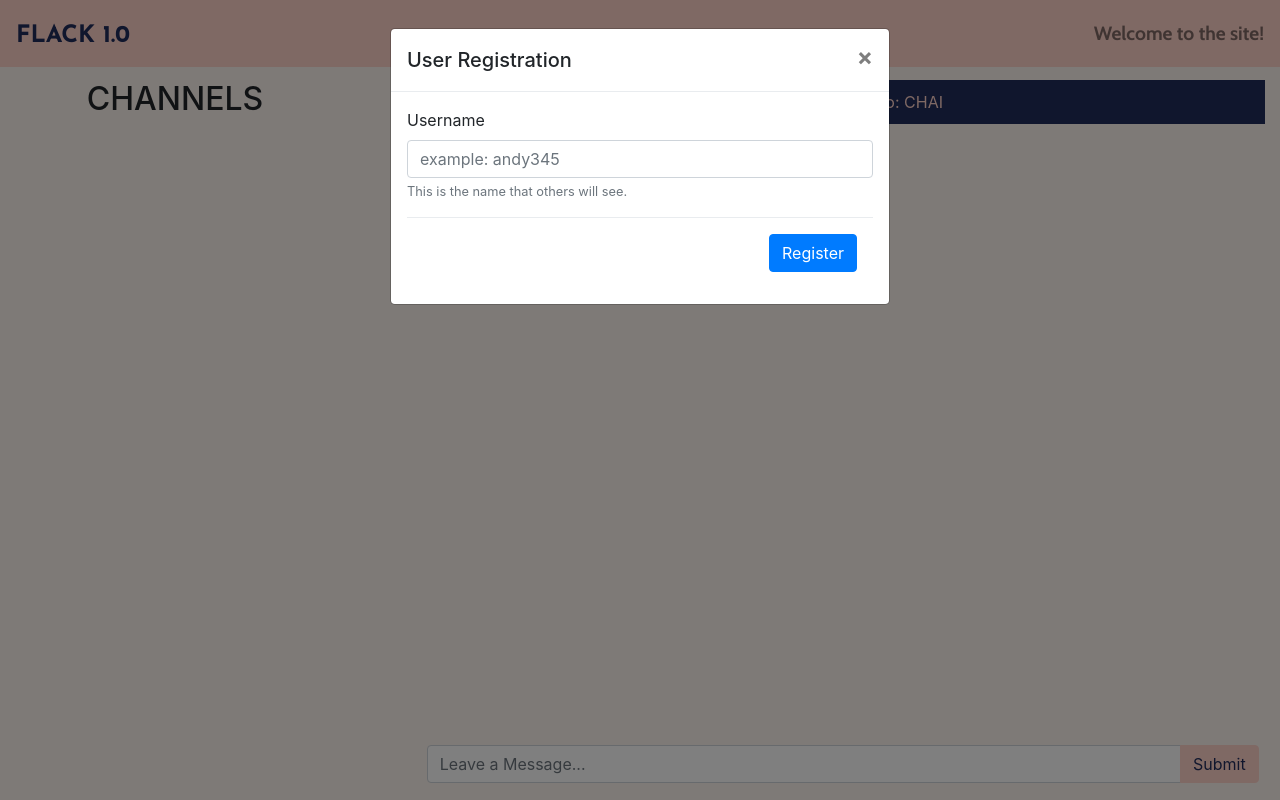
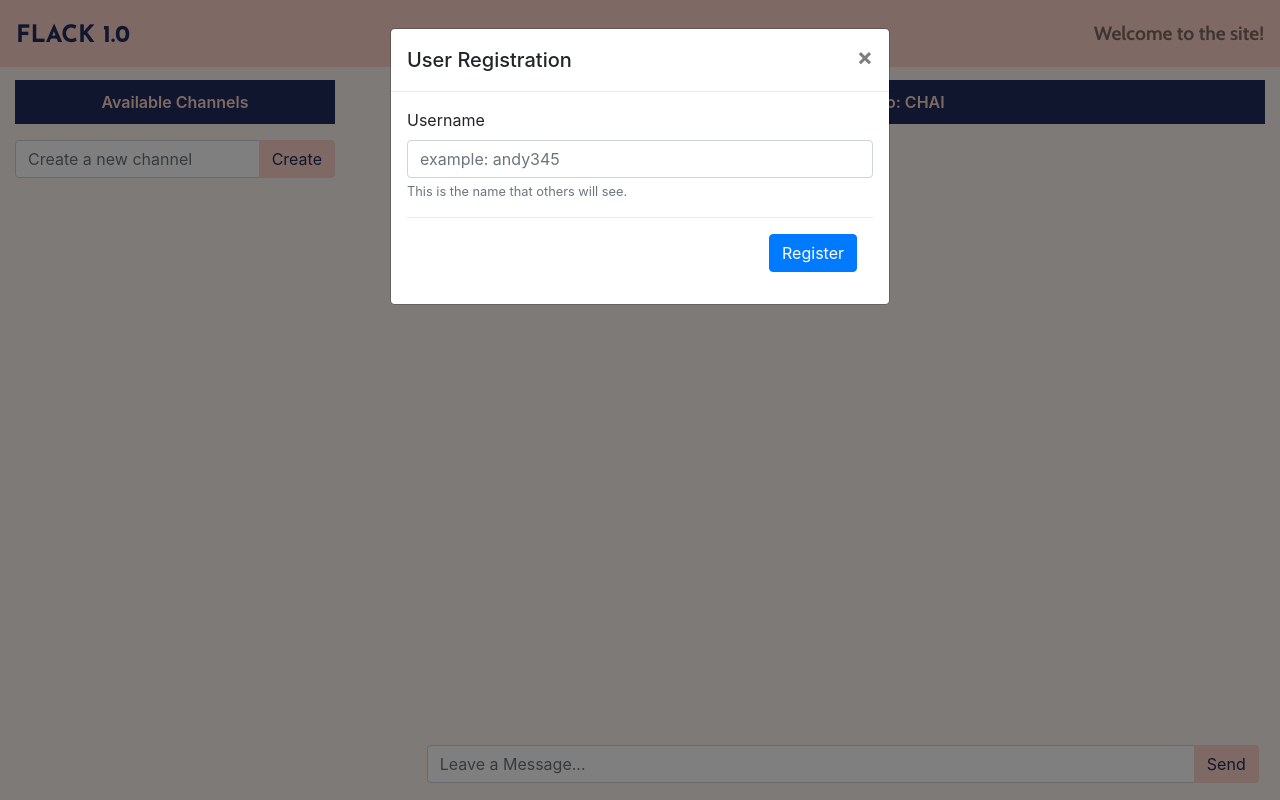
Before and after one commit to chaixinzhe2000/Flack, a Flask app: page / in a window 1280 px wide. Run offline with Flask 2, Linux system fonts and the light colour scheme; some libraries are stand-ins or nearby versions; some web fonts are replaced.

Commit message:
incomplete, retrieval is not working

```diff
--- a/application.py
+++ b/application.py
@@ -1,15 +1,21 @@
 import os
 
 from flask import Flask, jsonify, render_template, request
-from flask_socketio import SocketIO, emit
+from flask_socketio import SocketIO, emit, send
+from flask_socketio import join_room, leave_room
+import sys
+
 
 app = Flask(__name__)
 app.config["SECRET_KEY"] = os.getenv("SECRET_KEY")
 socketio = SocketIO(app)
 
+channels,messages = {}, {}
+
 
 @app.route("/")
 def index():
+	print("hello")
 	return render_template("index.html")
 
 
@@ -18,5 +24,45 @@ def send_msg(data):
 	user = data['user']
 	time = data['time']
 	message = data['message']
-	print(user)
-	emit("incoming-message", {'user': user, 'time': time, 'message': message}, broadcast=True)
+	channel = data['channel']
+	message_array = []
+	message_array.append(message)
+	channels[channel] = message_array
+	emit("incoming-message", {'user': user,
+							  'time': time, 'message': message}, room=channel)
+
+
+@socketio.on("create-channel")
+def create_channel(data):
+	name = data['channel-name']
+	if name in channels:
+		name = 'rejected'
+	else:
+		channels[name] = True
+	submitter = data['submitter']
+	emit("incoming-channel-name", {'name': name,
+								   'submitter': submitter}, broadcast=True)
+
+
+@socketio.on('join')
+def on_join(data):
+	username = data['username']
+	room = data['room']
+	join_room(room)
+	message = str(username) + ' has entered the room.'
+	emit("incoming-user", {'message': message, 'username': username}, room=room)
+
+
+@socketio.on('leave')
+def on_leave(data):
+	username = data['username']
+	room = data['room']
+	leave_room(room)
+	message = str(username) + ' has left the room.'
+	emit("outgoing-user", {'message': message}, room=room)
+
+@socketio.on('retrieve-history')
+def retrieve(data):
+	room = data['room']
+	prev_msg = channels[room]
+	emit("chat-history", {'prev-message': prev_msg}, room=room)
--- a/requirements.txt
+++ b/requirements.txt
@@ -3,3 +3,4 @@ Flask-SocketIO
 flask-login
 jquery
 turbogears
+gunicorn
--- a/static/js/index.js
+++ b/static/js/index.js
@@ -10,8 +10,14 @@ document.addEventListener('DOMContentLoaded', () => {
 			document.querySelector('#greetings').innerHTML = `Welcome to the chat, ${username}`;
 		}
 	} else {
+		// change the greeting text on the right upper corner
 		const username = localStorage.getItem('username')
 		document.querySelector('#greetings').innerHTML = `Welcome to the chat, ${username}`;
+
+		// setting up current channel name
+		var currChannel = undefined;
+
+		// to control the message button
 		document.querySelector('#send').disabled = true;
 		document.querySelector('#messages').onkeyup = () => {
 			if (document.querySelector('#messages').value.length > 0)
@@ -20,21 +26,50 @@ document.addEventListener('DOMContentLoaded', () => {
 				document.querySelector('#send').disabled = true;
 		};
 
+		// to control the channel creation button
+		document.querySelector('#create-channel').disabled = true;
+		document.querySelector('#channel-name').onkeyup = () => {
+			if (document.querySelector('#channel-name').value.length > 0)
+				document.querySelector('#create-channel').disabled = false;
+			else
+				document.querySelector('#create-channel').disabled = true;
+		};
+
+		// implementing submission with 'Enter' key
 		var input = document.getElementById("messages");
 		// Execute a function when the user releases a key on the keyboard
 		input.addEventListener("keyup", function (event) {
-			console.log("hello")
-			// Number 13 is the "Enter" key on the keyboard
 			if (event.keyCode === 13) {
-				// Cancel the default action, if needed
 				event.preventDefault();
-				// Trigger the button element with a click
 				document.getElementById("send").click();
 			}
 		});
 
+		// connecting to socket.io
 		var socket = io.connect(location.protocol + '//' + document.domain + ':' + location.port);
+
 		socket.on('connect', () => {
+			// automatically join room 'public'
+			socket.emit('join', { 'username': username, 'room': 'public' });
+			currChannel = 'public'
+			// setting up the channel banner
+			document.querySelector('#current-channel-banner').innerHTML = `You are connected to: ${currChannel}`;
+
+			document.querySelector('#create-channel').onclick = () => {
+				var channelName = document.querySelector('#channel-name').value;
+				socket.emit('create-channel', { 'channel-name': channelName, 'submitter': username });
+				// join-leave module
+				socket.emit('leave', { 'username': username, 'room': currChannel });
+				currChannel = channelName;
+				socket.emit('join', { 'username': username, 'room': currChannel });
+				document.querySelector('#message-wrapper').innerHTML = ""
+				document.querySelector('#current-channel-banner').innerHTML = `You are connected to: ${currChannel}`;
+				// routine procedure for button
+				document.querySelector('#channel-name').value = '';
+
+				document.querySelector('#create-channel').disabled = true;
+			}
+
 			document.querySelector('#send').onclick = () => {
 				var messageValue = document.querySelector('#messages').value;
 				// setting up message time
@@ -53,14 +88,13 @@ document.addEventListener('DOMContentLoaded', () => {
 				h = checkTime(h);
 				minute = checkTime(minute);
 				var msgTime = d.concat(" ", m, " ", h, ":", minute);
-				socket.emit('submit-message', { 'user': username, 'time': msgTime, 'message': messageValue });
-				console.log(msgTime)
+				socket.emit('submit-message', { 'user': username, 'time': msgTime, 'message': messageValue, 'channel': currChannel });
 				document.querySelector('#messages').value = '';
 				document.querySelector('#send').disabled = true;
-				return false;
 			}
 		})
 
+		// receiving emitted messages
 		socket.on('incoming-message', data => {
 			var msgBubble = document.createElement('div');
 			if (data.user === username) {
@@ -74,7 +108,55 @@ document.addEventListener('DOMContentLoaded', () => {
 			<span class="msg-time"> ${data.time} </span> </br>
 			<span class="msg-value"> ${data.message}</span> </div>`
 			document.querySelector('#message-wrapper').append(msgBubble);
+		})
 
-		});
+		// receiving emitted channel names
+		socket.on('incoming-channel-name', data => {
+			var channel_button = document.createElement('div');
+			if (data.name !== 'rejected') {
+				channel_button.className = "channel-button"
+				channel_button.innerHTML =
+					`<button type="button" data-name="${data.name}" class="btn btn-secondary btn-lg btn-block">${data.name}</button>`
+				document.querySelector('#channel-list').append(channel_button);
+				channel_button.addEventListener('click', () => {
+					var channelName = data.name;
+					// leave/join module
+					socket.emit('leave', { 'username': username, 'room': currChannel });
+					currChannel = channelName;
+					socket.emit('join', { 'username': username, 'room': currChannel });
+					document.querySelector('#message-wrapper').innerHTML = ""
+					socket.emit('retrieve-history', { 'room': currChannel });
+                    // receiving emitted messages
+                    socket.on('chat-history', data => {
+						/////////////change it here//////////////
+						console.log("retrieve message")
+                        var msgBubble = document.createElement('div');
+                        if (data.user === username) {
+                            msgBubble.className = "message-bubble-right"
+                        } else {
+                            msgBubble.className = "message-bubble-left"
+                        }
+                        msgBubble.innerHTML = `
+                        <div class="msg-text">
+                        <span class="msg-username"> ${data.user} </span>
+                        <span class="msg-time"> ${data.time} </span> </br>
+                        <span class="msg-value"> ${data.message}</span> </div>`
+                        document.querySelector('#message-wrapper').append(msgBubble);
+                    })
+					document.querySelector('#current-channel-banner').innerHTML = `You are connected to: ${currChannel}`;
+				})
+			}
+		})
+
+		// receiving emitted messages
+		socket.on('incoming-user', data => {
+			if (!localStorage.getItem(data.username) || localStorage.getItem(data.username) !== data.message) {
+				var joinMsg = document.createElement('div');
+				joinMsg.innerHTML = `
+				<p class="new-user-text">${data.message}</p>`
+				document.querySelector('#message-wrapper').append(joinMsg);
+				localStorage.setItem(`${data.username}`, `${data.message}`);
+			}
+		})
 	}
 })
--- a/static/style/style.css
+++ b/static/style/style.css
@@ -85,7 +85,7 @@ ul {
 }
 
 .message-bubble-right {
-  margin-left: 50%;
+  margin-left: 70%;
   margin-bottom: 13px;
   float: right;
   width: fit-content;
@@ -95,7 +95,7 @@ ul {
 }
 
 .message-bubble-left {
-  margin-right: 50%;
+  margin-right: 70%;
   margin-bottom: 13px;
   float: left;
   width: fit-content;
@@ -111,7 +111,7 @@ ul {
 .msg-username {
   float: left;
   font-weight: 600;
-  font-size: 16px;
+  font-size: 15px;
 }
 
 .msg-time {
@@ -128,12 +128,48 @@ ul {
   line-height: 0;
 }
 
+#current-channel-banner {
+  background-color: #202d5a;
+  color: #ffd2c9;
+  text-align: center;
+  padding-top: 10px;
+  padding-bottom: 10px;
+  font-weight: 600;
+}
+
 #channel-banner {
   background-color: #202d5a;
   color: #ffd2c9;
   text-align: center;
   padding-top: 10px;
   padding-bottom: 10px;
+  font-weight: 600;
+}
+
+.btn-secondary {
+  margin-top: 20px;
+  margin-bottom: -10px;
+  color: #ffd2c9;
+  background-color: #202d5a;
+  border-radius: 0px;
+  font-size: 14px;
+  border-radius: 5px;
+}
+
+.btn-secondary:hover {
+  color: #202d5a;
+  background-color: #ffd2c9;
+  border-color: #ffd2c9;
+}
+
+.new-user-text {
+  margin-top: 10px;
+  margin-bottom: 10px;
+  font-family: "Roboto Slab", serif;
+  font-weight: 500;
+  text-align: center;
+  padding-left: 30%;
+  padding-right: 30%;
 }
 
 /*# sourceMappingURL=style.css.map */
--- a/static/style/style.scss
+++ b/static/style/style.scss
@@ -23,6 +23,7 @@ body {
 	font-weight: 800;
 	font-size: 1.2rem;
 }
+
 #info-container {
 	position: fixed;
 	top: 10;
@@ -87,7 +88,7 @@ ul {
 }
 
 .message-bubble-right {
-	margin-left: 50%;
+	margin-left: 70%;
 	margin-bottom: 13px;
 	float: right;
 	width: fit-content;
@@ -97,7 +98,7 @@ ul {
 }
 
 .message-bubble-left {
-	margin-right: 50%;
+	margin-right: 70%;
 	margin-bottom: 13px;
 	float: left;
 	width: fit-content;
@@ -113,7 +114,7 @@ ul {
 .msg-username {
 	float: left;
 	font-weight: 600;
-	font-size: 16px;
+	font-size: 15px;
 }
 
 .msg-time {
@@ -130,10 +131,46 @@ ul {
 	line-height: 0;
 }
 
+#current-channel-banner {
+	background-color: $blue;
+	color: $pink;
+	text-align: center;
+	padding-top: 10px;
+	padding-bottom: 10px;
+	font-weight: 600;
+}
+
 #channel-banner {
 	background-color: $blue;
 	color: $pink;
 	text-align: center;
 	padding-top: 10px;
 	padding-bottom: 10px;
+	font-weight: 600;
 }
+
+.btn-secondary {
+	margin-top: 20px;
+	margin-bottom: -10px;
+    color: $pink;
+	background-color:$blue;
+	border-radius: 0px;
+	font-size: 14px;
+	border-radius: 5px;
+}
+
+.btn-secondary:hover {
+	color: $blue;
+	background-color: $pink;
+	border-color: $pink;
+}
+
+.new-user-text {
+	margin-top: 10px;
+	margin-bottom: 10px;
+	font-family: "Roboto Slab", serif;
+	font-weight: 500;
+	text-align: center;
+	padding-left: 30%;
+	padding-right: 30%;
+}
--- a/templates/index.html
+++ b/templates/index.html
@@ -14,7 +14,6 @@
 	<script src="https://stackpath.bootstrapcdn.com/bootstrap/4.5.0/js/bootstrap.min.js"
 		integrity="sha384-OgVRvuATP1z7JjHLkuOU7Xw704+h835Lr+6QL9UvYjZE3Ipu6Tp75j7Bh/kR0JKI"
 		crossorigin="anonymous"></script>
-	<link rel="stylesheet" href="https://use.typekit.net/usw3mzx.css">
 	<link
 		href="https://fonts.googleapis.com/css2?family=Roboto&family=Roboto+Slab:wght@300;400;500;600;700;800;900&display=swap"
 		rel="stylesheet">
@@ -74,18 +73,25 @@
 	<div class="container-fluid" id="index-container">
 		<div class="row d-flex justify-content-center">
 			<div id="info-container" class="col-xl-3" style="text-align: center;">
-				<h2>CHANNELS</h2>
+				<p id="channel-banner">Available Channels</p>
+				<div class="input-group" id="channel-input">
+					<input type="text" autocomplete="off" id="channel-name" class="form-control"
+						placeholder="Create a new channel">
+					<div class="input-group-append">
+						<input id="create-channel" value="Create" type="submit" class="btn btn-outline-secondary" autofocus>
+					</div>
+				</div>
+				<div id="channel-list"></div>
 			</div>
 			<div id="chat-container" class="col-xl-8">
-				<p id="channel-banner"> You are connected to: CHAI</p>
-				<div id="message-wrapper" style="text-align: left">
-				</div>
+				<p id="current-channel-banner"> You are connected to: CHAI</p>
+				<div id="message-wrapper" style="text-align: left"></div>
 				<div id="input-wrapper">
 					<div class="input-group" id="message-input">
 						<input type="text" autocomplete="off" id="messages" class="form-control"
 							placeholder="Leave a Message...">
 						<div class="input-group-append">
-							<input id="send" type="submit" class="btn btn-outline-secondary" autofocus>
+							<input id="send" value="Send" type="submit" class="btn btn-outline-secondary" autofocus>
 						</div>
 					</div>
 				</div>
```
Also changed, not shown: test.py (added, +15 -0 lines), 1 other file.
